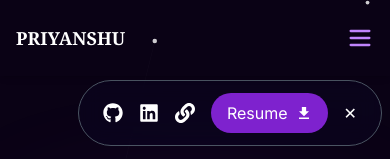
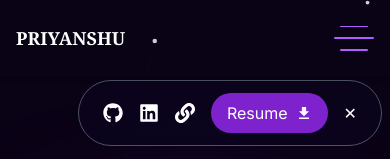
Before and after one commit to Priyanshu-96/Personal-Portfolio, a React (Vite) app in the folder portfolio-vite/: page / in a window 390 px wide. Shown: the top 159 px of the page. Built offline with nearby package versions, Linux system fonts and the light colour scheme.

Commit message:
replaced old hamburger icon with new icon

```diff
--- a/portfolio-vite/src/App.css
+++ b/portfolio-vite/src/App.css
@@ -57,15 +57,63 @@ section {
   }
 }
 
-.marquee {
-  display: flex;
-  overflow: hidden;
-  white-space: nowrap;
-  position: relative;
+/* --------- New Hamburger Styles (from Uiverse.io by vinodjangid07) --------- */
+#checkbox {
+  display: none;
 }
 
-.marquee-content {
+.toggle {
+  position: relative;
+  width: 40px;
+  height: 25px;
+  cursor: pointer;
   display: flex;
-  animation: marquee 10s linear infinite;
-  min-width: 200%; /* Ensures continuous looping */
+  flex-direction: column;
+  align-items: center;
+  justify-content: center;
+  gap: 10px;
+  transition-duration: 0.5s;
 }
+
+.bars {
+  width: 100%;
+  height: 2px;
+  background-color: rgb(176, 92, 255);
+  border-radius: 4px;
+}
+
+#bar2 {
+  transition-duration: 0.8s;
+}
+
+#bar1,
+#bar3 {
+  width: 70%;
+}
+
+#checkbox:checked + .toggle .bars {
+  position: absolute;
+  transition-duration: 0.5s;
+}
+
+#checkbox:checked + .toggle #bar2 {
+  transform: scaleX(0);
+  transition-duration: 0.5s;
+}
+
+#checkbox:checked + .toggle #bar1 {
+  width: 100%;
+  transform: rotate(45deg);
+  transition-duration: 0.5s;
+}
+
+#checkbox:checked + .toggle #bar3 {
+  width: 100%;
+  transform: rotate(-45deg);
+  transition-duration: 0.5s;
+}
+
+#checkbox:checked + .toggle {
+  transition-duration: 0.5s;
+  transform: rotate(180deg);
+}
--- a/portfolio-vite/src/components/Home.tsx
+++ b/portfolio-vite/src/components/Home.tsx
@@ -1,13 +1,15 @@
-// Home.tsx
 import { useState } from "react";
 import { motion } from "framer-motion";
 import Typewriter from "typewriter-effect";
-import { Menu, X } from "lucide-react";
 import ParticlesComponent from "../components/ParticlesComponent";
 import Socials from "../components/Socials";
 
 const Home = () => {
   const [isMenuOpen, setIsMenuOpen] = useState(false);
+
+  const handleCheckboxChange = (e: React.ChangeEvent<HTMLInputElement>) => {
+    setIsMenuOpen(e.target.checked);
+  };
 
   return (
     <section className="flex flex-col items-center justify-center min-h-screen px-6 relative">
@@ -17,6 +19,8 @@ const Home = () => {
       <nav className="fixed top-0 w-full bg-transparent shadow-md z-50">
         <div className="flex justify-between items-center py-6 px-4 md:px-10">
           <h1 className="text-lg font-extrabold font-serif text-white">PRIYANSHU</h1>
+
+          {/* Desktop Nav */}
           <div className="hidden md:flex space-x-8">
             {["about", "projects", "connect"].map((item) => (
               <a
@@ -29,11 +33,25 @@ const Home = () => {
               </a>
             ))}
           </div>
-          <button className="md:hidden text-purple-400" onClick={() => setIsMenuOpen(!isMenuOpen)}>
-            {isMenuOpen ? <X size={28} /> : <Menu size={28} />}
-          </button>
+
+          {/* Mobile Hamburger */}
+          <div className="md:hidden flex items-center">
+            <input
+              type="checkbox"
+              id="checkbox"
+              className="hidden"
+              checked={isMenuOpen}
+              onChange={handleCheckboxChange}
+            />
+            <label htmlFor="checkbox" className="toggle">
+              <div className="bars" id="bar1"></div>
+              <div className="bars" id="bar2"></div>
+              <div className="bars" id="bar3"></div>
+            </label>
+          </div>
         </div>
 
+        {/* Mobile Dropdown Menu */}
         {isMenuOpen && (
           <motion.div
             initial={{ opacity: 0, y: -10 }}
@@ -59,17 +77,45 @@ const Home = () => {
       </nav>
 
       {/* Animated Avatar + Typewriter */}
-      <motion.div className="absolute w-60 h-60 bg-purple-500 blur-[90px] opacity-50" animate={{ scale: [1, 1.2, 1] }} transition={{ duration: 2, repeat: Infinity, ease: "easeInOut" }} />
-      <motion.div className="relative w-40 h-40 sm:w-56 sm:h-56 flex items-center justify-center mt-16" animate={{ y: [0, -10, 0] }} transition={{ duration: 3, repeat: Infinity, ease: "easeInOut" }}>
-        <object type="image/svg+xml" data="/avatar-laptop.svg" className="w-full h-full"></object>
+      <motion.div
+        className="absolute w-60 h-60 bg-purple-500 blur-[90px] opacity-50"
+        animate={{ scale: [1, 1.2, 1] }}
+        transition={{ duration: 2, repeat: Infinity, ease: "easeInOut" }}
+      />
+      <motion.div
+        className="relative w-40 h-40 sm:w-56 sm:h-56 flex items-center justify-center mt-16"
+        animate={{ y: [0, -10, 0] }}
+        transition={{ duration: 3, repeat: Infinity, ease: "easeInOut" }}
+      >
+        <object
+          type="image/svg+xml"
+          data="/avatar-laptop.svg"
+          className="w-full h-full"
+        ></object>
       </motion.div>
-      <motion.h2 className="text-2xl sm:text-4xl font-cursive mt-6 text-center z-10" initial={{ opacity: 0, y: -20 }} animate={{ opacity: 1, y: 0 }} transition={{ duration: 1 }}>
+      <motion.h2
+        className="text-2xl sm:text-4xl font-cursive mt-6 text-center z-10"
+        initial={{ opacity: 0, y: -20 }}
+        animate={{ opacity: 1, y: 0 }}
+        transition={{ duration: 1 }}
+      >
         Hi, I'm Priyanshu 👋🏼
       </motion.h2>
       <h3 className="text-sm sm:text-lg font-bold tracking-wide mt-2 text-center z-10">
-        <Typewriter options={{ strings: ["Frontend Engineer", "React Enthusiast", "UI/UX Passionate"], autoStart: true, loop: true }} />
+        <Typewriter
+          options={{
+            strings: ["Frontend Engineer", "React Enthusiast", "UI/UX Passionate"],
+            autoStart: true,
+            loop: true,
+          }}
+        />
       </h3>
-      <motion.p className="text-center text-gray-600 dark:text-gray-300 max-w-xs sm:max-w-lg mt-4 leading-relaxed z-10" initial={{ opacity: 0, y: 20 }} animate={{ opacity: 1, y: 0 }} transition={{ duration: 1.5 }}>
+      <motion.p
+        className="text-center text-gray-600 dark:text-gray-300 max-w-xs sm:max-w-lg mt-4 leading-relaxed z-10"
+        initial={{ opacity: 0, y: 20 }}
+        animate={{ opacity: 1, y: 0 }}
+        transition={{ duration: 1.5 }}
+      >
         I specialize in crafting modern, user-friendly interfaces with JavaScript and React. My goal is to build web applications that not only function seamlessly but also deliver an intuitive experience. Let's create something amazing together!
       </motion.p>
     </section>
```
